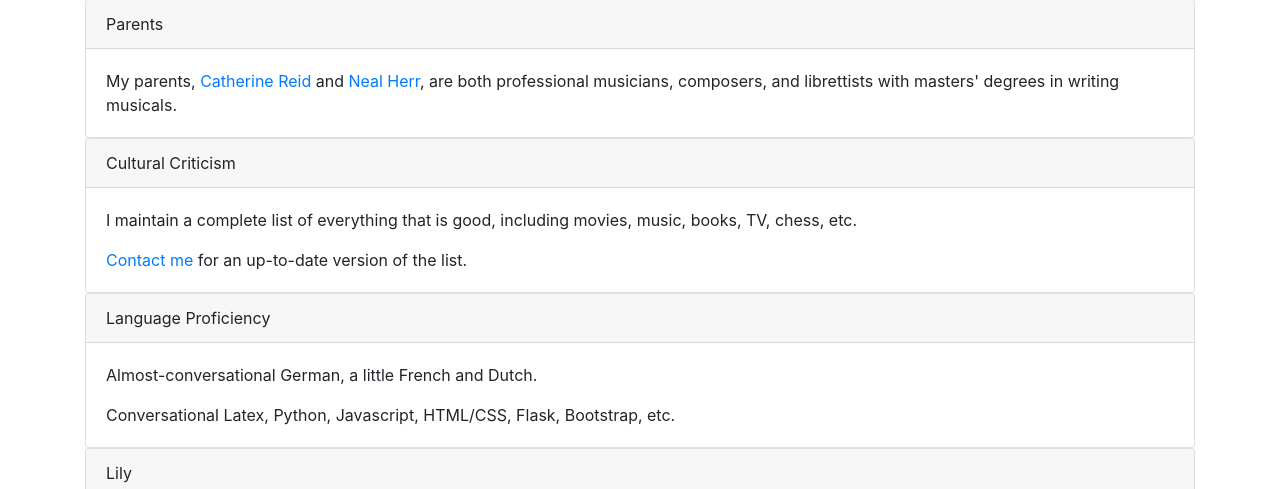
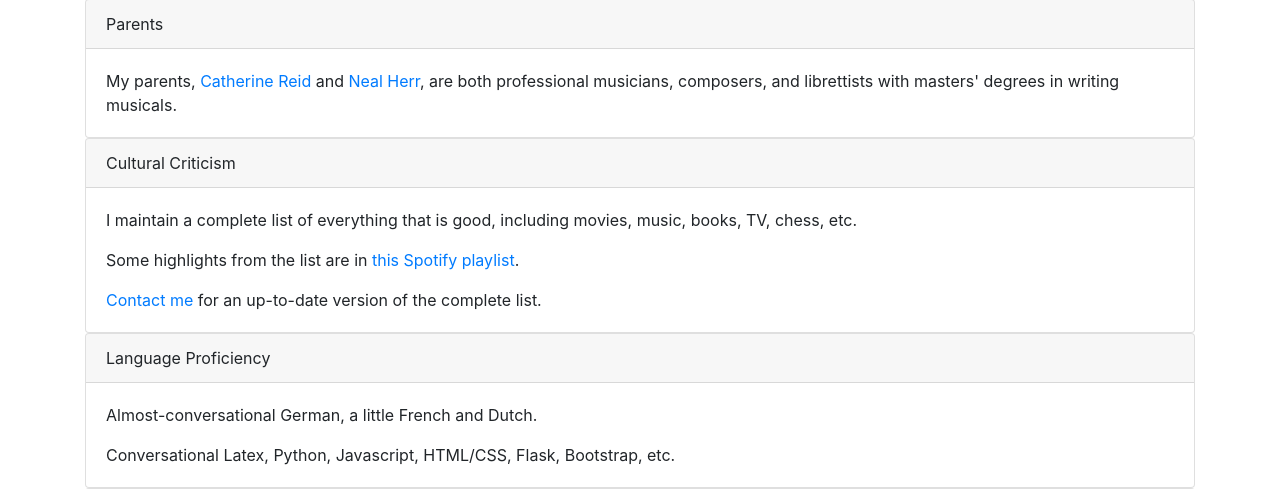
Before and after one commit to nanotech22/logetale, a Flask app: page /personal in a window 1280 px wide. Shown: the part 611-1100 px from the top of the page. Run offline with Flask 2, Linux system fonts and the light colour scheme; some libraries are stand-ins or nearby versions.

Commit message:
added spotify playlist

```diff
--- a/templates/pages/personal.html
+++ b/templates/pages/personal.html
@@ -56,7 +56,10 @@
         <p class="card-text">
             I maintain a complete list of everything that is good, including movies, music, books, TV, chess, etc.
         </p>
-        <p class="card-text"><a href="{{ url_for('contact') }}">Contact me</a> for an up-to-date version of the list.</p>
+        <p class="card-text">
+            Some highlights from the list are in <a href="https://open.spotify.com/playlist/7k3kMh4hsWBdupjGC3TeQb?si=c2d028f108f64aef">this Spotify playlist</a>.
+        </p>
+        <p class="card-text"><a href="{{ url_for('contact') }}">Contact me</a> for an up-to-date version of the complete list.</p>
     </div>
     </div>
 
```
